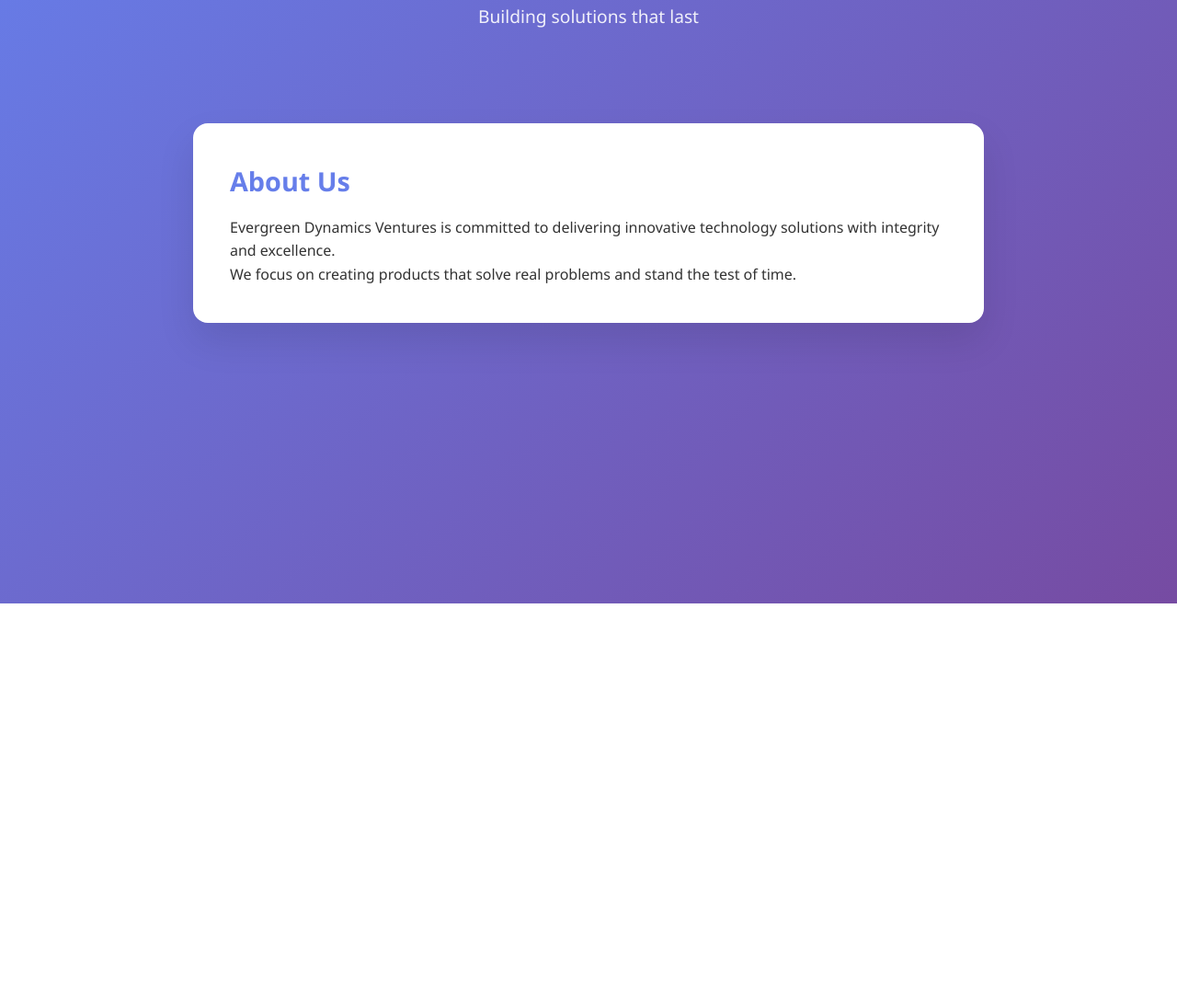
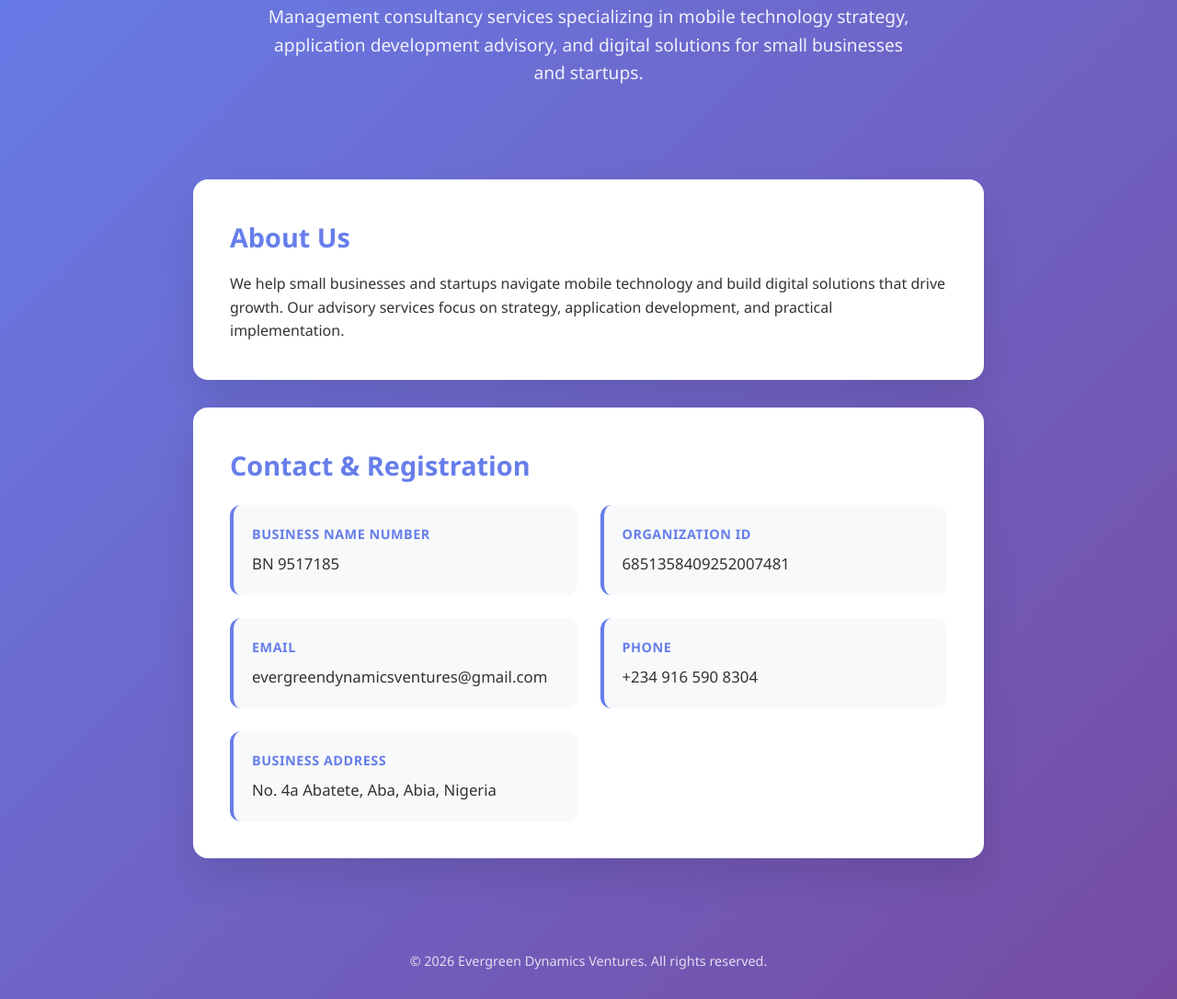
Before and after one commit to evergreendynamicsventures/evergreendynamicsventures.github.io, a plain HTML site: page index.html in a window 1280 px wide. Shown: the part 144-1230 px from the top of the page at 92% size. Before the commit the page ends 800 px from the top, so only its background shows below. Drawn offline with Linux system fonts and the light colour scheme.

Commit message:
Update index.html

```diff
--- a/index.html
+++ b/index.html
@@ -45,6 +45,8 @@
     header p {
       font-size: 1.2rem;
       opacity: 0.9;
+      max-width: 700px;
+      margin: 0 auto;
     }
 
     .card {
@@ -61,21 +63,21 @@
       font-size: 1.8rem;
     }
 
-    .contact-grid {
+    .info-grid {
       display: grid;
       grid-template-columns: repeat(auto-fit, minmax(250px, 1fr));
       gap: 25px;
       margin-top: 20px;
     }
 
-    .contact-item {
+    .info-item {
       background: #f8f9fa;
       padding: 20px;
       border-radius: 12px;
       border-left: 4px solid #667eea;
     }
 
-    .contact-item h3 {
+    .info-item h3 {
       color: #667eea;
       font-size: 0.9rem;
       margin-bottom: 8px;
@@ -83,13 +85,13 @@
       letter-spacing: 0.5px;
     }
 
-    .contact-item p, .contact-item a {
+    .info-item p, .info-item a {
       color: #333;
       font-size: 1.05rem;
       text-decoration: none;
     }
 
-    .contact-item a:hover {
+    .info-item a:hover {
       color: #667eea;
     }
 
@@ -111,12 +113,49 @@
 <body>
   <header>
     <h1>Evergreen Dynamics Ventures</h1>
-    <p>Building solutions that last</p>
+    <p>Management consultancy services specializing in mobile technology strategy, application development advisory, and digital solutions for small businesses and startups.</p>
   </header>
 
   <div class="container">
     <div class="card">
       <h2>About Us</h2>
-      <p>Evergreen Dynamics Ventures is committed to delivering innovative technology solutions with integrity and excellence.</p>
-      <p>We focus on creating products that solve real problems and stand the test of time.</p>
+      <p>We help small businesses and startups navigate mobile technology and build digital solutions that drive growth. Our advisory services focus on strategy, application development, and practical implementation.</p>
     </div>
+
+    <div class="card">
+      <h2>Contact & Registration</h2>
+
+      <div class="info-grid">
+        <div class="info-item">
+          <h3>Business Name Number</h3>
+          <p>BN 9517185</p>
+        </div>
+
+        <div class="info-item">
+          <h3>Organization ID</h3>
+          <p>6851358409252007481</p>
+        </div>
+
+        <div class="info-item">
+          <h3>Email</h3>
+          <a href="mailto:evergreendynamicsventures@gmail.com">evergreendynamicsventures@gmail.com</a>
+        </div>
+
+        <div class="info-item">
+          <h3>Phone</h3>
+          <a href="tel:+2349165908304">+234 916 590 8304</a>
+        </div>
+
+        <div class="info-item">
+          <h3>Business Address</h3>
+          <p>No. 4a Abatete, Aba, Abia, Nigeria</p>
+        </div>
+      </div>
+    </div>
+  </div>
+
+  <footer>
+    <p>© 2026 Evergreen Dynamics Ventures. All rights reserved.</p>
+  </footer>
+</body>
+  </html>
```
